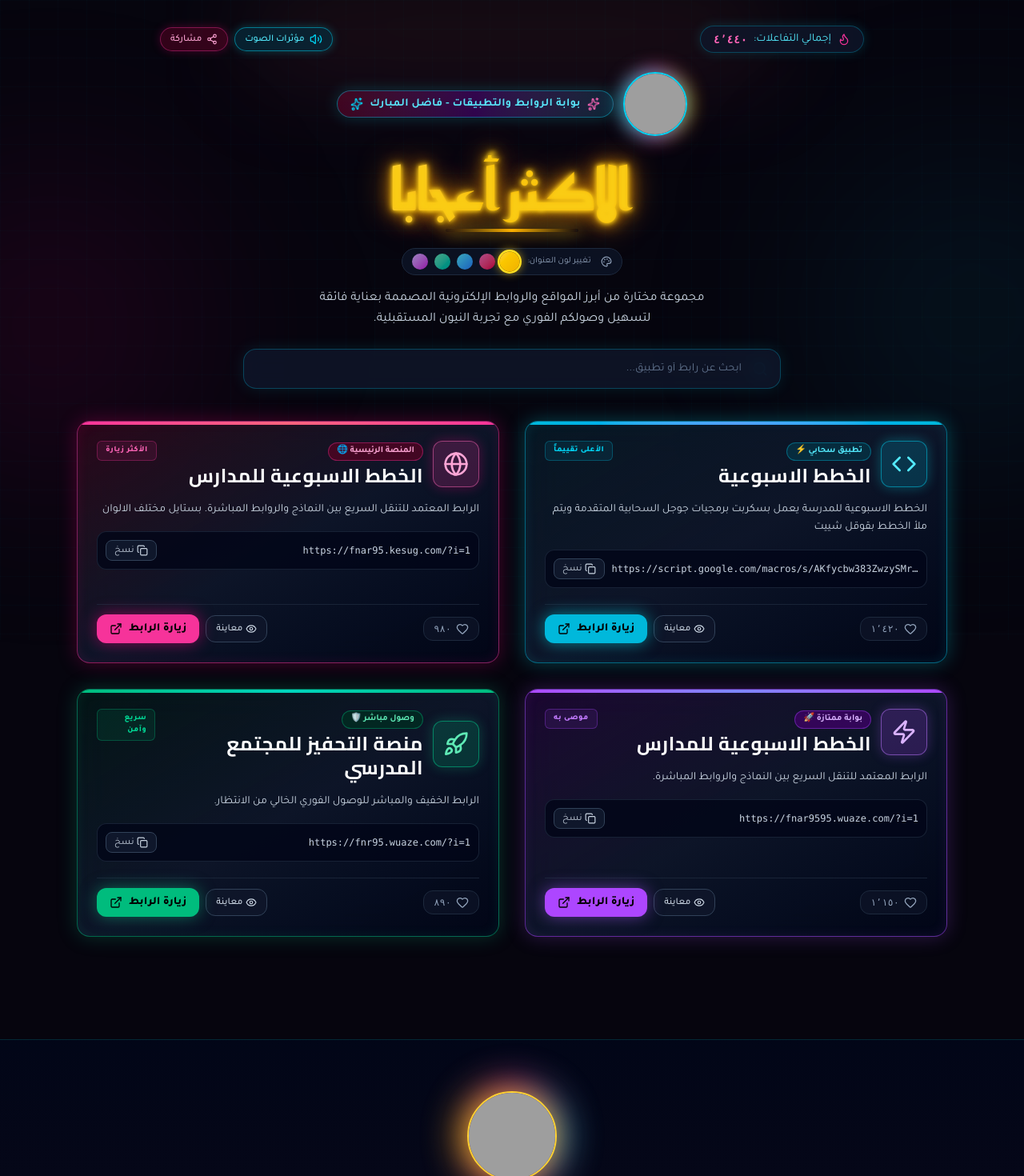
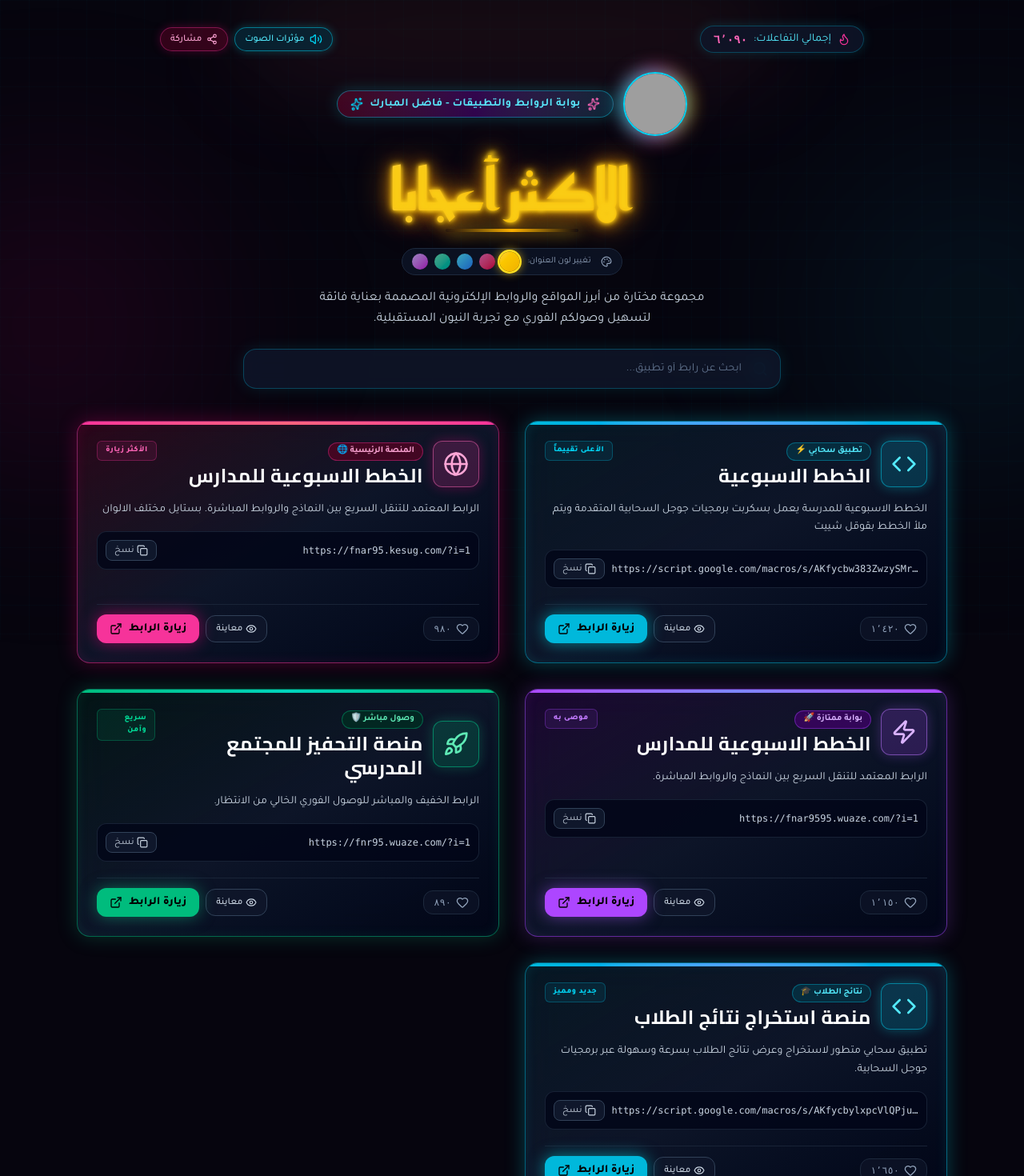
Before and after one commit to fnar95/salman, a React (Vite) app: page / in a window 1280 px wide. Shown: the top 1470 px of the page at 80% size. Built offline with nearby package versions, Linux system fonts and the light colour scheme; grey boxes are pictures that could not be loaded.

Commit message:
feat: add new link and update state sync logic
- Add "Student Results" platform link
- Update YouTube channel URL
- Refactor link synchronization to preserve saved counts while including new links from configuration

```diff
--- a/src/App.tsx
+++ b/src/App.tsx
@@ -15,10 +15,10 @@ export default function App() {
     if (saved) {
       try {
         const parsed: LinkItem[] = JSON.parse(saved);
-        // Sync link titles, subtitles, and descriptions with INITIAL_LINKS in case of updates while keeping likes count
-        return parsed.map((item) => {
-          const initial = INITIAL_LINKS.find((init) => init.id === item.id);
-          return initial ? { ...item, title: initial.title, subtitle: initial.subtitle, description: initial.description } : item;
+        // Map INITIAL_LINKS so new links are included, and existing saved link properties (like likesCount) are preserved
+        return INITIAL_LINKS.map((init) => {
+          const savedItem = parsed.find((p) => p.id === init.id);
+          return savedItem ? { ...init, likesCount: savedItem.likesCount } : init;
         });
       } catch {
         return INITIAL_LINKS;
--- a/src/components/Footer.tsx
+++ b/src/components/Footer.tsx
@@ -52,7 +52,7 @@ export const Footer: React.FC = () => {
       id: 'youtube',
       name: 'قناة اليوتيوب',
       handle: 'فاضل المبارك - الفنار 95',
-      url: 'https://www.youtube.com/@fnar9595',
+      url: 'https://www.youtube.com/channel/UC1pKwkasQIOysB0ibC6iZCg',
       icon: Youtube,
       isCustomIcon: false,
       color: 'from-rose-950/80 to-pink-950/80',
--- a/src/data/links.ts
+++ b/src/data/links.ts
@@ -48,5 +48,17 @@ export const INITIAL_LINKS: LinkItem[] = [
     likesCount: 890,
     featuredTag: 'سريع وآمن',
     description: 'الرابط الخفيف والمباشر للوصول الفوري الخالي من الانتظار.'
+  },
+  {
+    id: 'link-5',
+    title: 'منصة استخراج نتائج الطلاب',
+    subtitle: 'تطبيق النتائج السحابي',
+    url: 'https://script.google.com/macros/s/AKfycbylxpcVlQPjuj0jshqJvhYFxs5QhPQ9KPxEcW424LnSlKn4mGQ93gThHi3NUg_AKF6lbg/exec',
+    iconName: 'code',
+    colorTheme: 'cyan',
+    badgeText: 'نتائج الطلاب 🎓',
+    likesCount: 1650,
+    featuredTag: 'جديد ومميز',
+    description: 'تطبيق سحابي متطور لاستخراج وعرض نتائج الطلاب بسرعة وسهولة عبر برمجيات جوجل السحابية.'
   }
 ];
```
